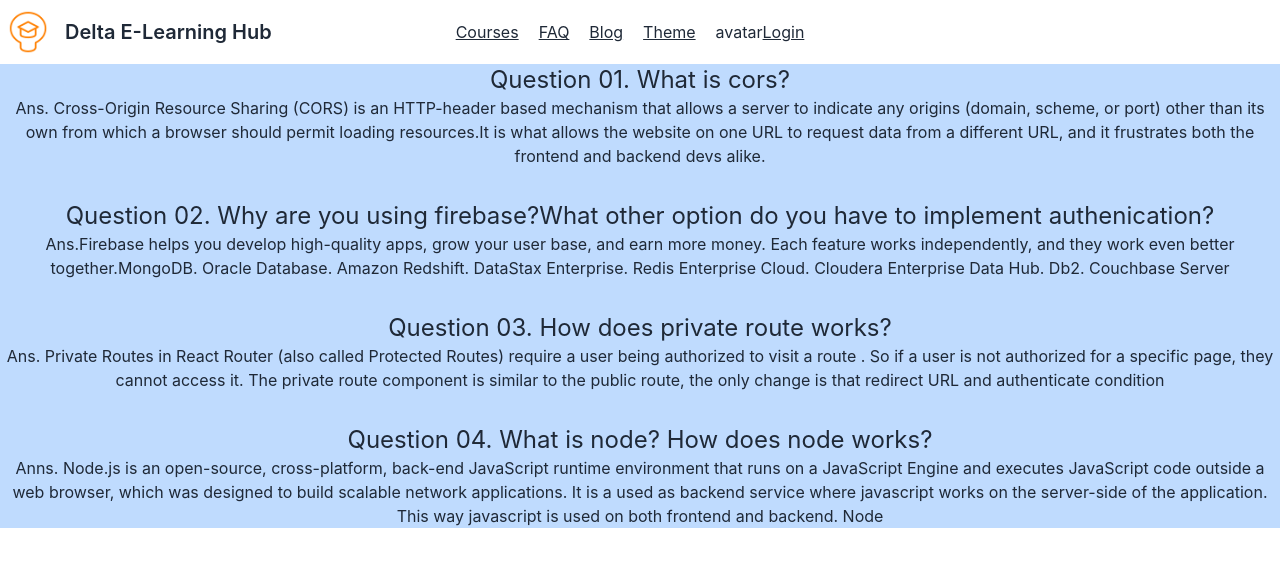
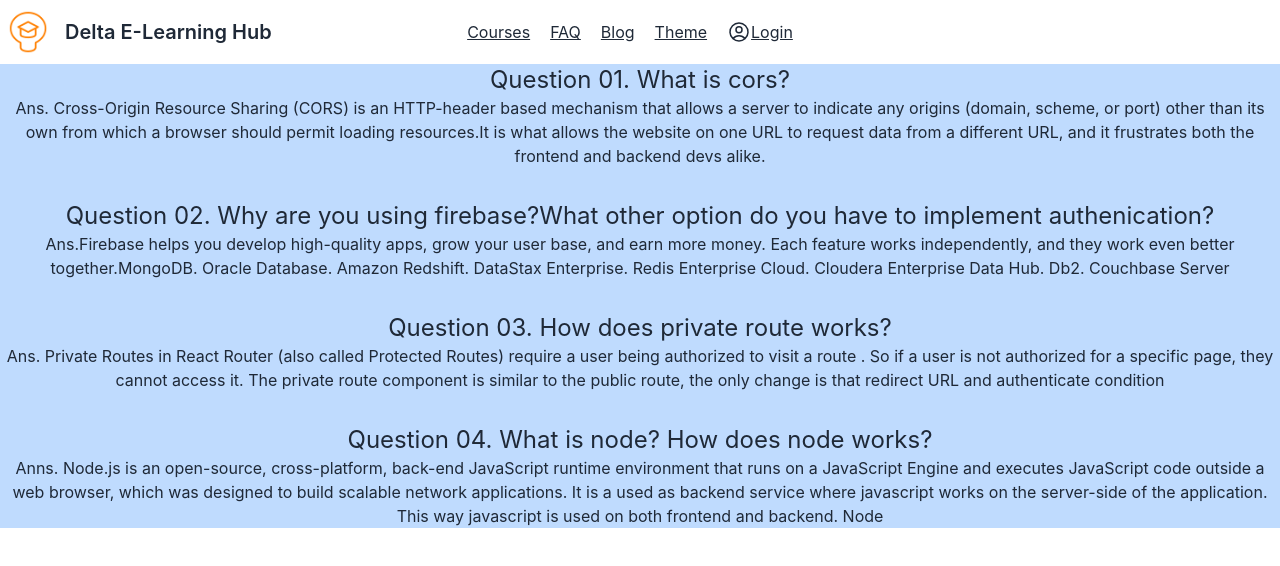
Before and after one commit to dev-nayandas/delta_elearning_client, a React (Create React App) app: page /blog in a window 1280 px wide. Shown: the top 566 px of the page. Built offline with nearby package versions, Linux system fonts and the light colour scheme; no server answers.

Commit message:
photo displayed

```diff
--- a/package.json
+++ b/package.json
@@ -3,6 +3,7 @@
   "version": "0.1.0",
   "private": true,
   "dependencies": {
+    "@heroicons/react": "^2.0.12",
     "@testing-library/jest-dom": "^5.16.5",
     "@testing-library/react": "^13.4.0",
     "@testing-library/user-event": "^13.5.0",
--- a/src/pages/Home/Header.js
+++ b/src/pages/Home/Header.js
@@ -39,7 +39,10 @@
                 <img alt={user?.displayName}  src={user?.photoURL} />
                 </div>
           </div>
-          : <p>avatar</p>
+          : <svg className="mr-3" xmlns="http://www.w3.org/2000/svg" fill="none" viewBox="0 0 24 24" strokeWidth={1.5} stroke="currentColor" className="w-6 h-6">
+          <path strokeLinecap="round" strokeLinejoin="round" d="M17.982 18.725A7.488 7.488 0 0012 15.75a7.488 7.488 0 00-5.982 2.975m11.963 0a9 9 0 10-11.963 0m11.963 0A8.966 8.966 0 0112 21a8.966 8.966 0 01-5.982-2.275M15 9.75a3 3 0 11-6 0 3 3 0 016 0z" />
+          </svg>
+
 
         }
 
```
Also changed, not shown: 1 other file (tests, documents, lock files or other folders).
